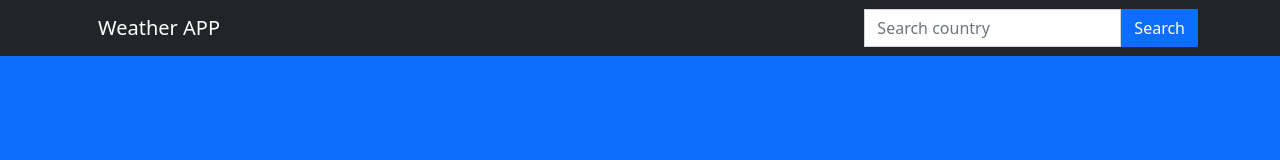
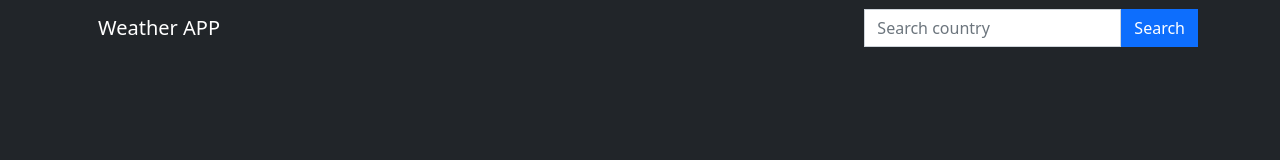
Before and after one commit to balajisankar98/guvi, a plain HTML site: page week-7/country-weather/index.html in a window 1280 px wide. Drawn offline with Linux system fonts and the light colour scheme; no server answers; some icons are missing.

Commit message:
changed background colour

```diff
--- a/week-7/country-weather/index.html
+++ b/week-7/country-weather/index.html
@@ -11,7 +11,7 @@
     crossorigin="anonymous"/>
     <title>Weather APP</title>
 </head>
-<body class="bg-primary">
+<body class="bg-dark">
     <nav class="navbar navbar-dark bg-dark fixed-top">
         <div class="container">
             <a class="navbar-brand d-flex align-items-center col-12 col-sm-auto justify-content-center justify-content-sm-start" href="#">
```
